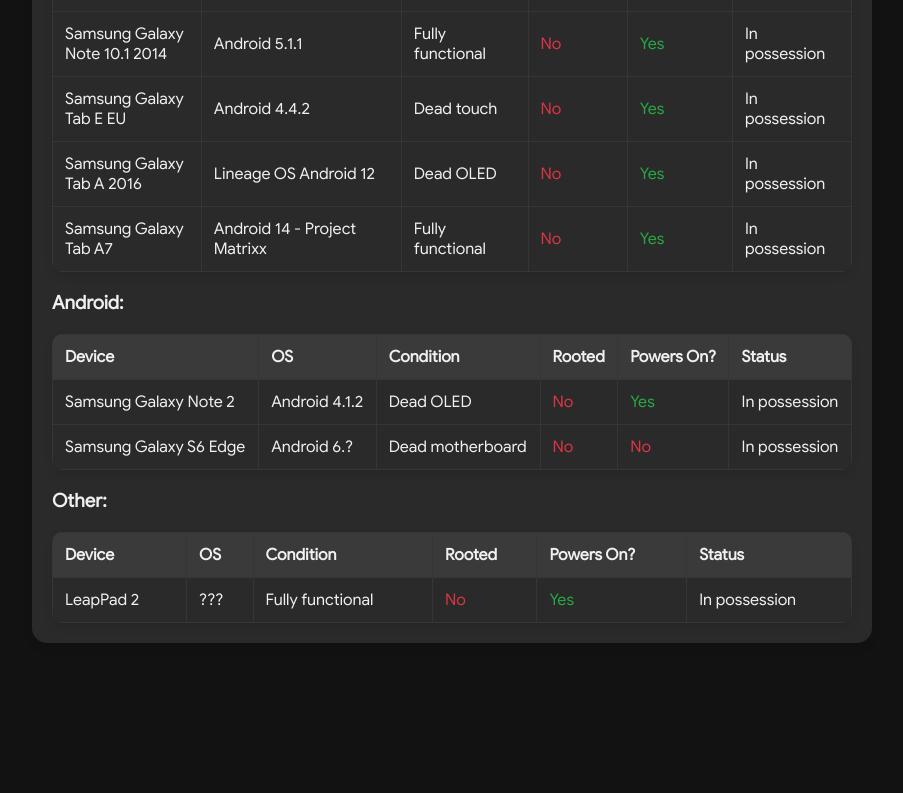
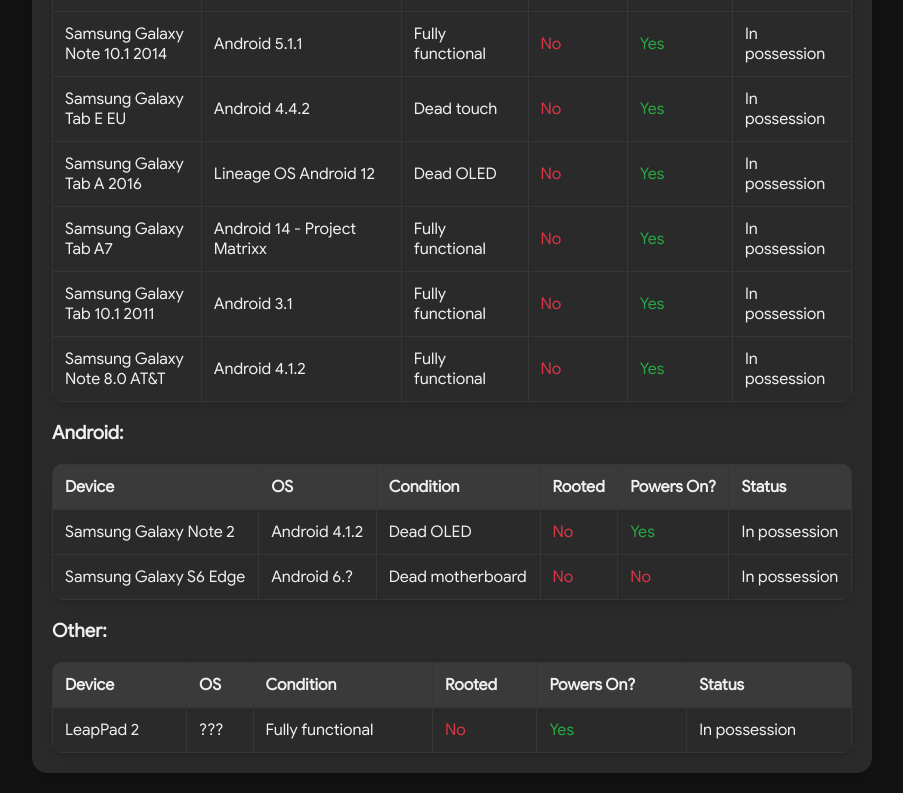
Before and after one commit to zarrar-html/website, a plain HTML site: page subpages/devices/devices.html in a window 1280 px wide. Shown: the part 1218-2011 px from the top of the page, without its empty margins (188-1091 px from the left). Before the commit the page ends 1881 px from the top, so only its background shows below. Drawn offline with Linux system fonts and the light colour scheme.

Commit message:
added new devices

```diff
--- a/subpages/devices/devices.html
+++ b/subpages/devices/devices.html
@@ -241,6 +241,22 @@
                     <td class="yes">Yes</td>
                     <td>In possession</td>
                 </tr>
+                  <tr>
+                    <td>Samsung Galaxy <br> Tab 10.1 2011</td>
+                    <td>Android 3.1</td>
+                    <td>Fully functional</td>
+                    <td class="no">No</td>
+                    <td class="yes">Yes</td>
+                    <td>In possession</td>
+                </tr>
+                  <tr>
+                    <td>Samsung Galaxy <br> Note 8.0 AT&T</td>
+                    <td>Android 4.1.2</td>
+                    <td>Fully functional</td>
+                    <td class="no">No</td>
+                    <td class="yes">Yes</td>
+                    <td>In possession</td>
+                </tr>
             </tbody>
         </table>
 
```
